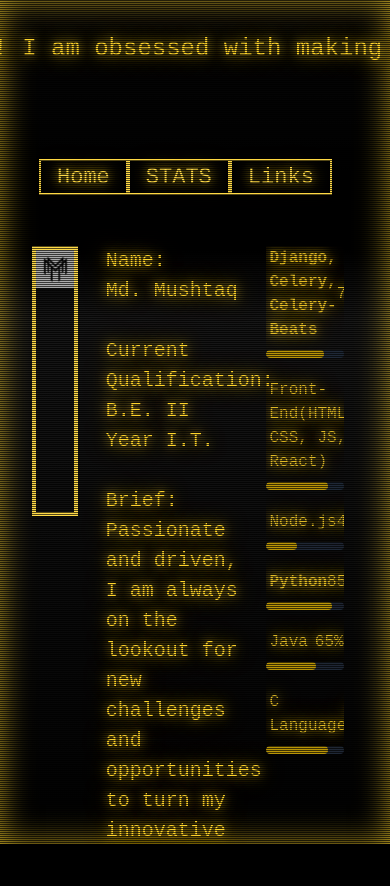
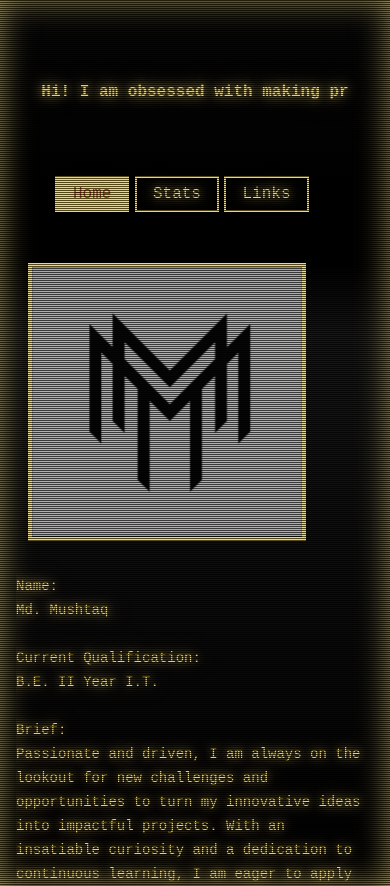
Before and after one commit to IOutis/Retro-Portfolio, a Next.js app: page / in a window 390 px wide. Before the commit the page ends 844 px from the top, so only its background shows below. Built offline with nearby package versions, Linux system fonts and the light colour scheme.

Commit message:
Responsive test

```diff
--- a/src/app/Contact.js
+++ b/src/app/Contact.js
@@ -1,39 +1,11 @@
 "use client"
 import React from 'react';
-import Cards from './cards'
 
 export default function Contact() {
-  // const skills = [
-  //   {
-  //     name: 'Django',
-  //     level: 'Intermediate',
-  //     description: 'Developed backend systems using Django, integrated with Django-Celery and Django-Celery-Beats for task scheduling.'
-  //   },
-  //   {
-  //     name: 'Front-End (HTML, CSS, JS)',
-  //     level: 'Intermediate (Learning React)',
-  //     description: 'Developed responsive and interactive web interfaces using HTML, CSS, and JavaScript. Currently learning React.js.'
-  //   },
-  //   {
-  //     name: 'Python',
-  //     level: 'Advanced',
-  //     description: 'Extensive experience in Python, including backend development.'
-  //   },
-  //   {
-  //     name: 'C Language',
-  //     level: 'Advanced',
-  //     description: 'Developed system-level programs and algorithms using C.'
-  //   },
-  //   {
-  //     name: 'Java',
-  //     level: 'Intermediate',
-  //     description: 'Developed applications using Java, focusing on object-oriented programming principles and application development.'
-  //   }
-  // ];
 
   return (
     <div>
-    <div style={{ display: 'flex', flexDirection: 'row', marginLeft:"10vw" }}>
+    <div className='flex flex-col justify-center overflow-y-scroll ml-[3vw] overflow-x-hidden custom-scrollbar md:overflow-y-hidden md:flex-row md:ml-[10vw] md:justify-stretch'>
       <div style={{ marginRight: '11vw' }}>
         <span>
           <svg xmlns="http://www.w3.org/2000/svg" fill="none" viewBox="0 0 24 24" stroke-width="1.5" stroke="currentColor" className="size-6">
@@ -74,7 +46,6 @@ export default function Contact() {
 
 
     </div>
-
     </div>
   );
 }
--- a/src/app/Description.js
+++ b/src/app/Description.js
@@ -27,8 +27,8 @@ componentWillUnmount() {
   render() {
     return (
       <>
-        <span className="font-vt323 retro-text"
-          style={{ whiteSpace: "pre-wrap" ,color: "#ffd52c", fontSize:"20px",}}
+        <span className="font-vt323 retro-text text-sm md:text-lg "
+          style={{ whiteSpace: "pre-wrap" ,color: "#ffd52c",}}
           ref={(el) => {
             this.el = el;
           }}
--- a/src/app/ImageComp.js
+++ b/src/app/ImageComp.js
@@ -26,13 +26,14 @@ export default function ImageComp() {
   }, []);
 
   return (
-    <div>
+    <div  style={{ aspectRatio: 1/1 ,width:"fit-content"}}>
       <Image
         src={image}
         alt="M"
         width={270}
         height={200}
-        className={`img-transition ${fade ? 'fade-out' : ''}`}
+        className={`w-[270] h-[200] md:w-[900] img-transition ${fade ? 'fade-out' : ''}`}
+
       />
     </div>
   );
--- a/src/app/ProgressBar.js
+++ b/src/app/ProgressBar.js
@@ -4,7 +4,7 @@ import './customScrollbar.css';
 export default function ProgressBar() {
   return (
     <div>
-      <div className=' md:overflow-y-hidden space-y-5 overflow-hidden custom-scrollbar' style={{ width: "20vw", maxHeight: "65vh" }}>
+      <div className=' md:overflow-y-hidden space-y-5 overflow-hidden custom-scrollbar w-[66vw] max-h-[70vh] md:w-[20vw] pb-[10vh] md:pr-[0vw] md:'>
         <div>
           <div className="mb-2 flex justify-between items-center">
             <h3 className="text-m font-semibold retro-text font-vt323 text-primary" style={{paddingLeft:"1vw",}}>Django, Celery, Celery-Beats</h3>
--- a/src/app/Typing.js
+++ b/src/app/Typing.js
@@ -24,14 +24,17 @@ class Typing extends React.Component {
 
   render() {
     return (
-      <span className="font-vt323 retro-text" style={{ whiteSpace: "pre", color: "#ffd52c", fontSize: "x-large", display: "block", marginTop: "3rem" }}>
+      <div className="container flex justify-center items-center p-[3vw]" style={{
+
+      }}>
+      <span className="font-vt323 retro-text self-center font-extrabold text-md md:text-2xl overflow: hidden;" style={{ whiteSpace: "pre-wrap", color: "#ffd52c", display: "inline-block", marginTop: "3rem", justifyContent:"center" }}>
         Hi! I am{" "}
         <span
           ref={(el) => {
             this.el = el;
           }}
         />
-      </span>
+      </span></div>
     );
   }
 }
--- a/src/app/globals.css
+++ b/src/app/globals.css
@@ -84,3 +84,57 @@ body {
   transition: height 0.3s ease-in-out, opacity 0.3s ease-in-out;
   z-index: 10;
 }
+
+
+.cards-container {
+  display: grid;
+
+  /* Adjust row height as needed */
+
+
+  gap: 20px;
+  padding: 10px;
+}
+
+.card {
+  position: relative;
+  display: flex;
+  justify-content: stretch;
+  padding: 10px;
+  border: 1px solid #ccc;
+  border-radius: 5px;
+  overflow: hidden;
+  transition: all 2.6s ease-in-out; /* Smooth transition for height change */
+}
+
+.card details {
+  max-height: 150px; /* Adjust this height to suit your design */
+  overflow: hidden;
+  transition: max-height 1.3s ease-in-out; /* Smooth transition for max-height */
+}
+
+.card details[open] {
+  max-height: 500px; /* Adjust this height to accommodate expanded content */
+  overflow: auto; /* Allow scroll when expanded */
+}
+
+details > summary::after {
+  content: "Expand +";
+}
+
+/* Switches the content when it is open */
+details[open] > summary::after {
+  content: "Collapse -";
+}
+
+/* Removes the default arrow on Chrome */
+details > summary::-webkit-details-marker {
+  display: none;
+
+}
+
+details > summary {
+  list-style: none;
+  cursor: pointer;
+
+}
--- a/src/app/page.tsx
+++ b/src/app/page.tsx
@@ -1,62 +1,107 @@
+"use client";
 import Image from "next/image";
-import React from "react";
-import Typing from './Typing'
-import Description from './Description'
-import ScrollTo from './ScrollTo';
-import StatSide from './StatSide';
-import ProgressBar from './ProgressBar'
-import ImageComp from './ImageComp'
-import Contact from './Contact'
-import Cards from './cards'
+import React, { useState } from "react";
+import Typing from "./Typing";
+import Description from "./Description";
+import ScrollTo from "./ScrollTo";
+import StatSide from "./StatSide";
+import ProgressBar from "./ProgressBar";
+import ImageComp from "./ImageComp";
+import Contact from "./Contact";
 
 export default function Home() {
+  const [activeSection, setActiveSection] = useState("#home");
+
+  const handleClick = (section: React.SetStateAction<string>) => {
+    setActiveSection(section);
+  };
+
   return (
-    <div className="old-crt-monitor retro-text font-vt323 h-screen overflow-hidden" style={{maskImage:"linear-gradient(to bottom, #0005 50%, #000 50%)", maskSize:"100% 2px"}}>
-      <main className="max-w-[1000px] mx-auto px-4 sm:max-w-[90%] md:max-w-[90%] lg:max-w-[90%] xl:max-w-[90%]" style={{paddingTop:"-10vh", margin:"auto",width:"100vw",height:"100vh",}}>
-        <div style={{height:"5vh",marginTop:"auto",position:"relative",top:"3vh",display:"flex",flexDirection:"row",justifyContent:"center",alignItems:"center",paddingBottom:"13vh"}}><Typing></Typing></div>
-        <ScrollTo />
+    <div
+      className="container old-crt-monitor retro-text font-vt323 h-full overflow-y-scroll overflow-x-hidden custom-scrollbar md:overflow-hidden"
+      style={{
+        maskImage: "linear-gradient(to bottom, #0005 50%, #000 50%)",
+        maskSize: "100% 2px",
+      }}
+    >
+      <main
+        className="max-w-[1000px] mx-auto px-4 sm:max-w-[90%] md:max-w-[90%] lg:max-w-[90%] xl:max-w-[90%]"
+        style={{ paddingTop: "-10vh", margin: "auto", width: "100vw", height: "100vh" }}
+      >
+        <div
+          style={{
+            height: "5vh",
+            marginTop: "5vh",
+            position: "relative",
+            top: "3vh",
+            display: "flex",
+            flexDirection: "row",
+            justifyContent: "center",
+            alignItems: "center",
+            paddingBottom: "10vh",
+            maxWidth: "100vw",
 
+          }}
+        >
+          <Typing />
+        </div>
+        <ScrollTo setActiveSection={handleClick} />
         <br />
-
-          <div className="retro-text flex justify-between -mx-4 " style={{width:"75vw",paddingTop:"3vh", paddingBottom:"6vh", paddingLeft:"10vw"}}>
-        <a href="#home" style={{textDecoration:"blank"}}>
-          <div className="flex items-center justify-center border-2 border-primary p-4 hover:bg-primary group transition duration-300 ease-in" style={{height:10,}}>
-            <button className="text-primary text-shadow-custom font-vt323 text-center group-hover:text-black group-hover:text-lg" style={{fontSize: "22px",}}>Home</button>
-          </div></a>
-          <a href="#stats" style={{textDecoration:"blank"}}><div className="retro-text flex items-center justify-center border-2 border-primary p-4 hover:bg-primary group transition duration-300 ease-in" style={{height:10, }}>
-            <button className="text-primary text-shadow-custom font-vt323 text-center group-hover:text-black group-hover:text-lg" style={{fontSize: "22px"}}>STATS</button>
-          </div></a>
-          <a href="#contact" style={{textDecoration:"blank"}}><div className="retro-text flex items-center justify-center border-2 border-primary p-4 hover:bg-primary group transition duration-300 ease-in" style={{height:10,}}>
-            <button className="text-primary text-shadow-custom font-vt323 text-center group-hover:text-black group-hover:text-lg" style={{fontSize: "22px"}}>Links</button>
-          </div></a>
+        <div
+          className="retro-text flex justify-between md:justify-between md:pl-[0vw] "
+          style={{ width: "75vw", paddingTop: "3vh", paddingBottom: "6vh", paddingLeft: "10vw" }}
+        >
+          {["#home", "#stats", "#contact"].map((section) => (
+            <a
+              key={section}
+              href={section}
+              style={{ textDecoration: "none" }}
+              onClick={() => handleClick(section)}
+            >
+              <div
+                className={`flex items-center justify-center border-2 border-primary p-4 ${
+                  activeSection === section ? "bg-primary" : "hover:bg-primary group"
+                } transition duration-300 ease-in`}
+                style={{ height: 10 }}
+              >
+                <button
+                  className={`text-primary text-shadow-custom font-vt323 text-center  text-md md:text-[22px] ${
+                    activeSection === section ? "text-tertiary" : "text-primary"
+                  }`}
+                >
+                  {section === "#home" ? "Home" : section === "#stats" ? "Stats" : "Links"}
+                </button>
+                {activeSection === "selection" }
+              </div>
+            </a>
+          ))}
         </div>
 
-        <section id="home" className="flex md:flex-col section " style={{ width: "80vw", height: "50vh",marginLeft:"4vw" }}>
-  <div className="grid-cols-3" style={{ width: "90vw",  }}>
-    {/* Wrap the image and description in a flex container */}
-    <div style={{ display: 'flex', flexDirection: 'row', }}>
-      <div className="border-4 border-primary" style={{ width: 323, height: 270,marginRight:"3vw"}}>
-        <ImageComp></ImageComp>
+        <section
+          id="home"
+          className="flex justify-stretch w-fit h-fit md:w-fit md:h-fit md:overflow-hidden overflow-y-scroll custom-scrollbar overflow-x-hidden"
+        >
+          <div>
+            <div className="flex flex-col md:flex-row justify-center">
+              <div className="border-4 border-primary w-fit h-fit ml-[3vw] mr-[4vw]">
+                <ImageComp />
               </div>
-      <div style={{paddingLeft:"4vw", width:"40vw"}}>
+              <div className="w-fit pr-[0vw] pt-[4vh] md:w-[40vw] md:pt-[0vh]">
                 <Description />
               </div>
-    <div style={{marginLeft:"5vw", marginRight:"10vw"}}>
-        <ProgressBar></ProgressBar>
+              <div className="pt-[4vh] md:pt-[0vh] mr-[10vw]" style={{ marginLeft: "3vw", marginRight: "1vw" }}>
+                <ProgressBar />
               </div>
             </div>
           </div>
         </section>
 
-
-        <section id="stats" className="section" style={{marginLeft:"0vw"}}>
+        <section id="stats" className="section" style={{ marginLeft: "0vw" }}>
           <StatSide />
         </section>
 
         <section id="contact" className="section">
-          <Contact></Contact>
-
-
+          <Contact />
         </section>
       </main>
     </div>
--- a/tailwind.config.ts
+++ b/tailwind.config.ts
@@ -46,6 +46,8 @@ const config: Config = {
           },
           { values: theme('textShadow') }
         )
-      }),],
+      }),
+      require('@tailwindcss/aspect-ratio'),
+    ],
 };
 export default config;
```
Also changed, not shown: src/app/ScrollTo.js (+18 -17 lines), src/app/StatSide.js (+143 -88 lines), src/app/cards.js (+77 -56 lines). Lines whose indentation alone changed are shown as unchanged.
